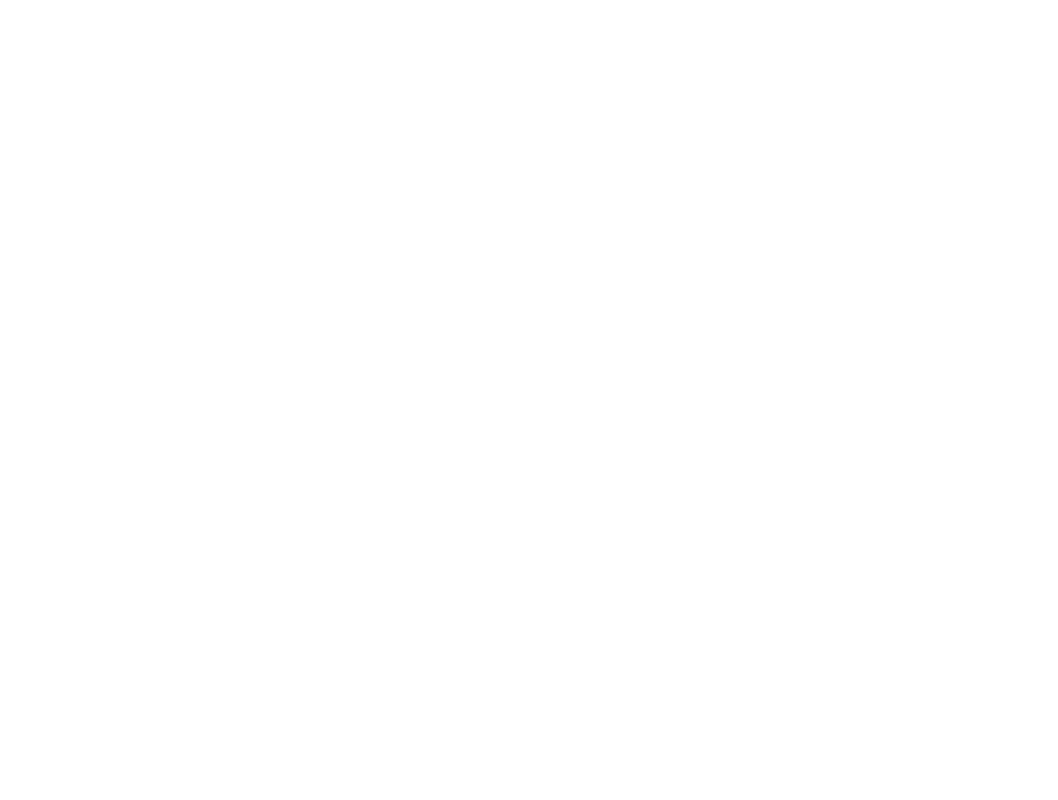
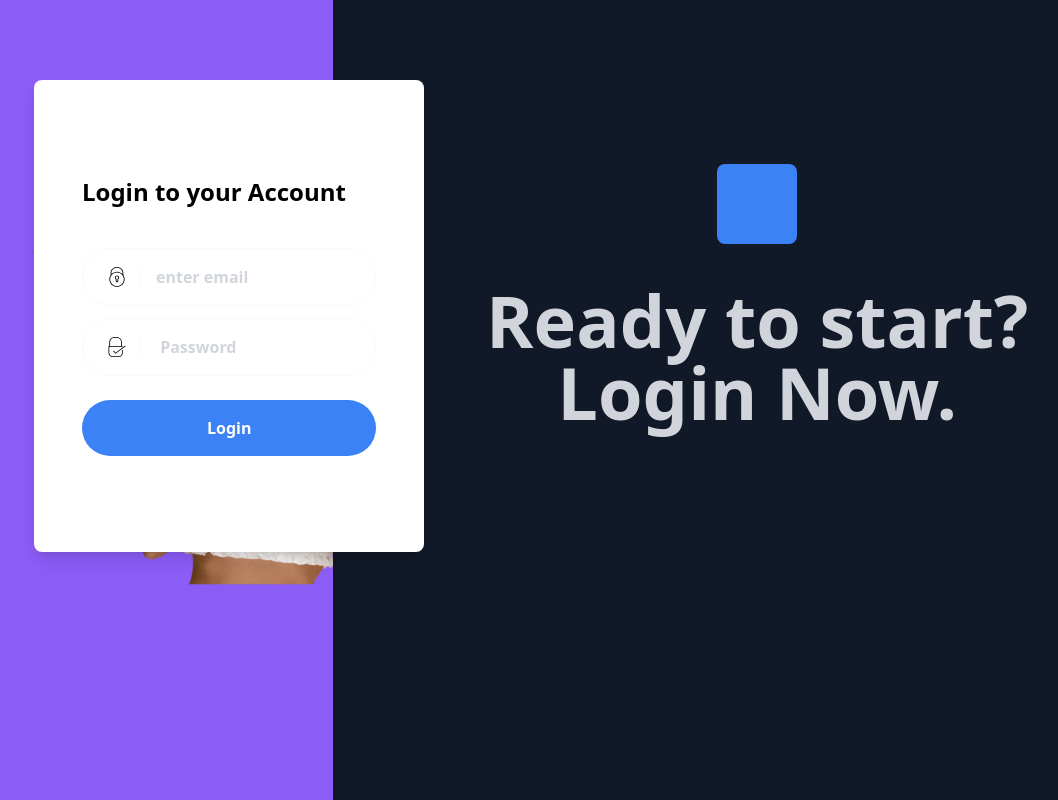
Before and after one commit to jdvpl/mern-blog-frontend, a React (Vite) app: page /login in a window 1280 px wide. Before the commit this address had no page. Shown: the whole page, without its empty margins (94-1152 px from the left). Built offline with nearby package versions, Linux system fonts and the light colour scheme.

Commit message:
login design

```diff
--- a/package.json
+++ b/package.json
@@ -12,6 +12,7 @@
     "@reduxjs/toolkit": "^1.8.3",
     "axios": "^0.27.2",
     "formik": "^2.2.9",
+    "js-cookie": "^3.0.1",
     "react": "^18.2.0",
     "react-dom": "^18.2.0",
     "react-redux": "^8.0.2",
--- a/src/App.jsx
+++ b/src/App.jsx
@@ -1,5 +1,6 @@
 import { Routes, Route } from "react-router-dom";
 import Home from "./pages/home";
+import Login from "./pages/login/Login";
 import Register from "./pages/register";
 
 const App = () => {
@@ -7,6 +8,7 @@ const App = () => {
     <Routes>
       <Route path="/" element={<Home />} />
       <Route path="/register" element={<Register />} />
+      <Route path="/login" element={<Login />} />
     </Routes>
   );
 };
--- /dev/null
+++ b/src/pages/login/Login.jsx
@@ -0,0 +1,134 @@
+import React from "react";
+import { useFormik } from "formik";
+import { useNavigate } from "react-router-dom";
+import { useDispatch, useSelector } from "react-redux";
+import * as Yup from "yup";
+import poster from "/assets/img/poster.png";
+import { LockIcon, PasswordLoginIcon } from "../../svg";
+// import { loginUserAction } from "../../../redux/slices/users/usersSlices";
+
+//Form schema
+const formSchema = Yup.object({
+  email: Yup.string().required("Email is required"),
+  password: Yup.string().required("Password is required"),
+});
+
+const Login = () => {
+  const dispatch = useDispatch();
+  const navigate = useNavigate();
+  //formik
+  const formik = useFormik({
+    initialValues: {
+      email: "",
+      password: "",
+    },
+    onSubmit: (values) => {
+      //dispath the action
+      // dispatch(loginUserAction(values));
+    },
+    validationSchema: formSchema,
+  });
+
+  //redirect
+  const store = useSelector((state) => state?.users);
+  const { userAuth, loading, serverErr, appErr } = store;
+  // if (userAuth) {
+  //   navigate("/profile");
+  // }
+  return (
+    <>
+      <section className="min-h-screen relative py-20 2xl:py-40 bg-gray-900 overflow-hidden">
+        <div className="absolute top-0 left-0 lg:bottom-0 h-full lg:h-auto w-full lg:w-4/12 bg-violet-500 lg:overflow-hidden">
+          <img
+            className="hidden lg:block h-full w-full object-cover"
+            src={poster}
+            alt=""
+          />
+        </div>
+        <div className="relative container px-4 mx-auto">
+          <div className="max-w-5xl mx-auto">
+            <div className="flex flex-wrap items-center -mx-4">
+              <div className="w-full lg:w-2/5 px-4">
+                <div className="px-6 lg:px-12 py-12 lg:py-24 bg-white shadow-lg rounded-lg">
+                  {/* Form */}
+                  <form onSubmit={formik.handleSubmit}>
+                    <h3 className="mb-10 text-2xl font-bold font-heading">
+                      {/* Header */}
+                      Login to your Account
+                    </h3>
+                    {/* display err */}
+                    {serverErr || appErr ? (
+                      <h2 className="text-red-500">
+                        {serverErr} - {appErr}
+                      </h2>
+                    ) : null}
+                    <div className="flex items-center pl-6 mb-3 border border-gray-50 bg-white rounded-full">
+                      <span className="inline-block pr-3 border-r border-gray-50">
+                        <LockIcon />
+                      </span>
+                      {/* Email */}
+                      <input
+                        value={formik.values.email}
+                        onChange={formik.handleChange("email")}
+                        onBlur={formik.handleBlur("email")}
+                        className="w-full pr-6 pl-4 py-4 font-bold placeholder-gray-300 rounded-r-full focus:outline-none"
+                        type="email"
+                        placeholder="enter email"
+                      />
+                    </div>
+                    {/* Err message */}
+                    <div className="text-red-400 mb-2">
+                      {formik.touched.email && formik.errors.email}
+                    </div>
+                    <div className="flex items-center pl-6 mb-6 border border-gray-50 bg-white rounded-full">
+                      <span className="inline-block pr-3 border-r border-gray-50">
+                        <PasswordLoginIcon />
+                      </span>
+                      {/* Password */}
+                      <input
+                        value={formik.values.password}
+                        onChange={formik.handleChange("password")}
+                        onBlur={formik.handleBlur("password")}
+                        className="w-full pr-6 pl-4 py-4 font-bold placeholder-gray-300 rounded-r-full focus:outline-none"
+                        type="password"
+                        placeholder=" Password"
+                      />
+                    </div>
+                    {/* Err msg */}
+                    <div className="text-red-400 mb-2">
+                      {formik.touched.password && formik.errors.password}
+                    </div>
+                    {/* Login btn */}
+                    {loading ? (
+                      <button
+                        disabled
+                        className="py-4 w-full bg-gray-500 text-white font-bold rounded-full transition duration-200"
+                      >
+                        Loading...
+                      </button>
+                    ) : (
+                      <button
+                        type="submit"
+                        className="py-4 w-full bg-blue-500 hover:bg-blue-600 text-white font-bold rounded-full transition duration-200"
+                      >
+                        Login
+                      </button>
+                    )}
+                  </form>
+                </div>
+              </div>
+              <div className="w-full lg:w-3/5 px-4 mb-16 lg:mb-0 order-first lg:order-last">
+                <span className="flex mb-10 mx-auto items-center justify-center h-20 w-20 bg-blue-500 rounded-lg"></span>
+                <h2 className="mb-10 text-center text-6xl lg:text-7xl text-gray-300 font-bold font-heading">
+                  Ready to start? Login Now.
+                </h2>
+              </div>
+            </div>
+          </div>
+        </div>
+      </section>
+    </>
+  );
+};
+
+export default Login;
--- a/src/pages/register/index.jsx
+++ b/src/pages/register/index.jsx
@@ -40,9 +40,9 @@ const Register = () => {
   const { loading, appErr, serverErr, registered } = storeData;
 
   //redirect
-  // if (registered) {
-  //   navigate("/profile");
-  // }
+  if (registered) {
+    navigate("/profile");
+  }
   return (
     <section className="relative py-20 2xl:py-40 bg-gray-800 overflow-hidden">
       <div className="relative container px-4 mx-auto">
--- /dev/null
+++ b/src/svg/LockIcon.jsx
@@ -0,0 +1,25 @@
+import React from "react";
+
+const LockIcon = () => {
+  return (
+    <svg
+      className="w-5 h-5"
+      width="17"
+      height="21"
+      viewBox="0 0 17 21"
+      fill="none"
+      xmlns="http://www.w3.org/2000/svg"
+    >
+      <path
+        d="M15.184 8.48899H15.2011V6.25596C15.2011 2.6897 12.3193 0 8.49924 0C4.67919 0 1.7974 2.6897 1.7974 6.25596V8.48899H1.81568C0.958023 9.76774 0.457031 11.3049 0.457031 12.9569C0.457031 17.3921 4.06482 21 8.49924 21C12.9341 21 16.5424 17.3922 16.5428 12.9569C16.5428 11.3049 16.0417 9.76774 15.184 8.48899ZM2.69098 6.25596C2.69098 3.14895 5.13312 0.893578 8.49924 0.893578C11.8654 0.893578 14.3075 3.14895 14.3075 6.25596V7.39905C12.8423 5.86897 10.7804 4.91468 8.49966 4.91468C6.21837 4.91468 4.15607 5.86946 2.69098 7.40017V6.25596ZM8.49966 20.1064C4.55762 20.1064 1.35061 16.8989 1.35061 12.9569C1.35061 9.01534 4.5572 5.80826 8.49924 5.80826C12.4422 5.80826 15.6488 9.01534 15.6492 12.9569C15.6492 16.8989 12.4426 20.1064 8.49966 20.1064Z"
+        fill="black"
+      ></path>
+      <path
+        d="M8.49957 8.93567C7.26775 8.93567 6.26562 9.93779 6.26562 11.1696C6.26562 11.8679 6.60247 12.5283 7.1592 12.9474V14.7439C7.1592 15.4829 7.76062 16.0843 8.49957 16.0843C9.2381 16.0843 9.83994 15.4829 9.83994 14.7439V12.9474C10.3966 12.5278 10.7335 11.8679 10.7335 11.1696C10.7335 9.93779 9.7309 8.93567 8.49957 8.93567ZM9.16793 12.3228C9.03032 12.4023 8.94636 12.5502 8.94636 12.7088V14.7439C8.94636 14.9906 8.74572 15.1907 8.49957 15.1907C8.25342 15.1907 8.05278 14.9906 8.05278 14.7439V12.7088C8.05278 12.5502 7.96833 12.4032 7.83072 12.3228C7.41026 12.078 7.1592 11.6468 7.1592 11.1696C7.1592 10.4307 7.76062 9.82925 8.49957 9.82925C9.2381 9.82925 9.83994 10.4307 9.83994 11.1696C9.83994 11.6468 9.58881 12.078 9.16793 12.3228Z"
+        fill="black"
+      ></path>
+    </svg>
+  );
+};
+
+export default LockIcon;
--- /dev/null
+++ b/src/svg/PasswordLoginIcon.jsx
@@ -0,0 +1,25 @@
+import React from "react";
+
+const PasswordLoginIcon = () => {
+  return (
+    <svg
+      className="w-5 h-5"
+      width="20"
+      height="21"
+      viewBox="0 0 20 21"
+      fill="none"
+      xmlns="http://www.w3.org/2000/svg"
+    >
+      <path
+        d="M15.6243 13.5625C15.3939 13.5625 15.2077 13.7581 15.2077 14V16.4517C15.2077 18.2573 14.0443 20.125 12.0973 20.125H5.42975C3.56848 20.125 1.87435 18.3741 1.87435 16.4517V10.5H15.6243C15.8547 10.5 16.041 10.3044 16.041 10.0625C16.041 9.82058 15.8547 9.625 15.6243 9.625H15.2077V5.95175C15.2077 2.39183 12.8635 0 9.37435 0H7.70768C4.21855 0 1.87435 2.39183 1.87435 5.95175V9.625H1.45768C1.22728 9.625 1.04102 9.82058 1.04102 10.0625V16.4517C1.04102 18.8322 3.13268 21 5.42975 21H12.0972C14.3089 21 16.0409 19.0023 16.0409 16.4517V14C16.041 13.7581 15.8547 13.5625 15.6243 13.5625ZM2.70768 5.95175C2.70768 2.86783 4.67022 0.875 7.70768 0.875H9.37435C12.4119 0.875 14.3743 2.86783 14.3743 5.95175V9.625H2.70768V5.95175Z"
+        fill="black"
+      ></path>
+      <path
+        d="M18.8815 9.3711C18.7482 9.17377 18.4878 9.12827 18.3003 9.26701L8.58655 16.4919L6.75235 14.5655C6.58942 14.3944 6.32608 14.3944 6.16322 14.5655C6.00028 14.7366 6.00028 15.0131 6.16322 15.1842L8.24655 17.3717C8.32695 17.4561 8.43362 17.4999 8.54115 17.4999C8.62488 17.4999 8.70868 17.4732 8.78282 17.4194L18.7828 9.98185C18.9703 9.84143 19.0141 9.56843 18.8815 9.3711Z"
+        fill="black"
+      ></path>
+    </svg>
+  );
+};
+
+export default PasswordLoginIcon;
--- a/src/svg/index.jsx
+++ b/src/svg/index.jsx
@@ -1,4 +1,6 @@
 import UserIconPlus from "./userIconPlus";
 import PasswordIcon from "./PasswordIcon";
+import LockIcon from "./LockIcon";
+import PasswordLoginIcon from "./PasswordLoginIcon";
 
-export { UserIconPlus, PasswordIcon };
+export { UserIconPlus, PasswordIcon, LockIcon, PasswordLoginIcon };
```
Also changed, not shown: 1 other file (tests, documents, lock files or other folders).
